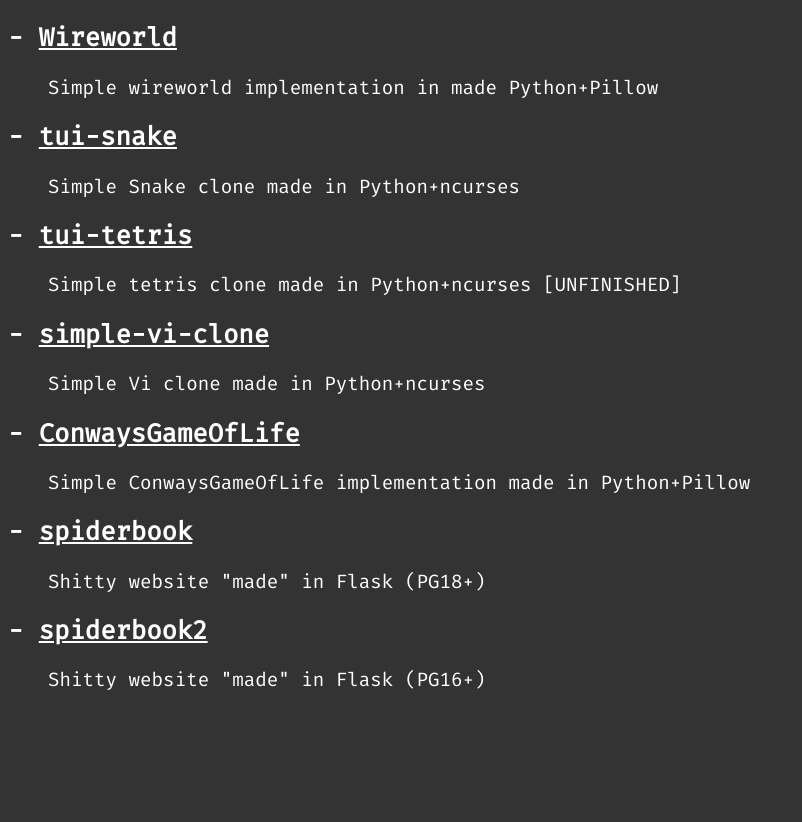
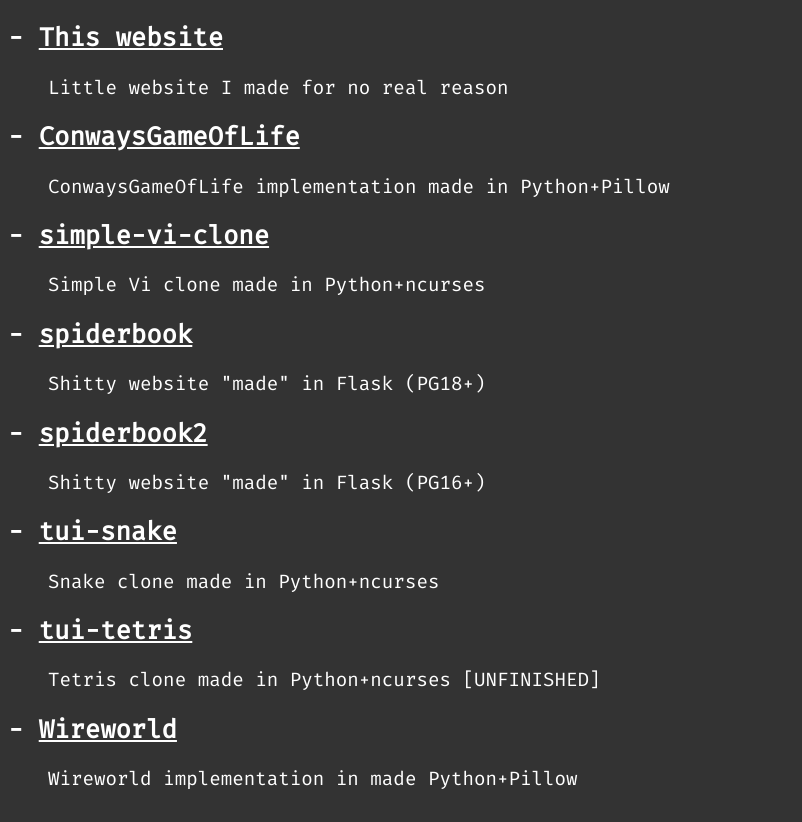
Before and after one commit to nicey0/website, a Flask app: page /projects in a window 1280 px wide. Shown: the part 112-934 px from the top of the page, without its empty margins (0-802 px from the left). Before the commit the page ends 802 px from the top, so only its background shows below. Run offline with Flask 2, Linux system fonts and the light colour scheme.

Commit message:
Reorganized projects

```diff
--- a/website/templates/main/projects.html
+++ b/website/templates/main/projects.html
@@ -5,24 +5,16 @@
 {% block body %}
 <main>
     <section>
-        <h2>- <a href="https://github.com/nicey0/wireworld">Wireworld</a></h2>
-        <p>Simple wireworld implementation in made Python+Pillow</p>
+        <h2>- <a href="https://github.com/nicey0/website">This website</a></h2>
+        <p>Little website I made for no real reason</p>
     </section>
     <section>
-        <h2>- <a href="https://github.com/nicey0/tui-snake">tui-snake</a></h2>
-        <p>Simple Snake clone made in Python+ncurses</p>
-    </section>
-    <section>
-        <h2>- <a href="https://github.com/nicey0/tui-tetris">tui-tetris</a></h2>
-        <p>Simple tetris clone made in Python+ncurses [UNFINISHED]</p>
+        <h2>- <a href="https://github.com/nicey0/ConwaysGameOfLife">ConwaysGameOfLife</a></h2>
+        <p>ConwaysGameOfLife implementation made in Python+Pillow</p>
     </section>
     <section>
         <h2>- <a href="https://github.com/nicey0/simple-vi-clone">simple-vi-clone</a></h2>
         <p>Simple Vi clone made in Python+ncurses</p>
-    </section>
-    <section>
-        <h2>- <a href="https://github.com/nicey0/ConwaysGameOfLife">ConwaysGameOfLife</a></h2>
-        <p>Simple ConwaysGameOfLife implementation made in Python+Pillow</p>
     </section>
     <section>
         <h2>- <a href="https://github.com/nicey0/spiderbook">spiderbook</a></h2>
@@ -32,5 +24,17 @@
         <h2>- <a href="https://github.com/nicey0/spiderbook2">spiderbook2</a></h2>
         <p>Shitty website "made" in Flask (PG16+)</p>
     </section>
+    <section>
+        <h2>- <a href="https://github.com/nicey0/tui-snake">tui-snake</a></h2>
+        <p>Snake clone made in Python+ncurses</p>
+    </section>
+    <section>
+        <h2>- <a href="https://github.com/nicey0/tui-tetris">tui-tetris</a></h2>
+        <p>Tetris clone made in Python+ncurses [UNFINISHED]</p>
+    </section>
+    <section>
+        <h2>- <a href="https://github.com/nicey0/wireworld">Wireworld</a></h2>
+        <p>Wireworld implementation in made Python+Pillow</p>
+    </section>
 </main>
 {% endblock body %}
```
